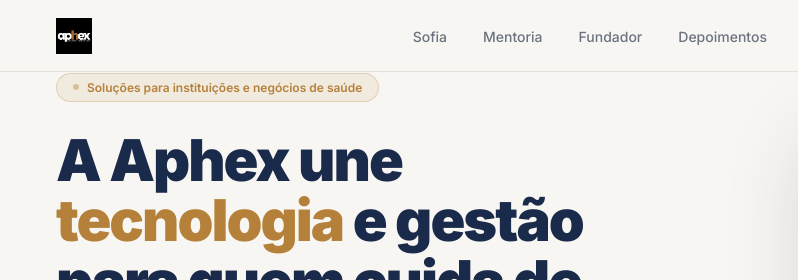
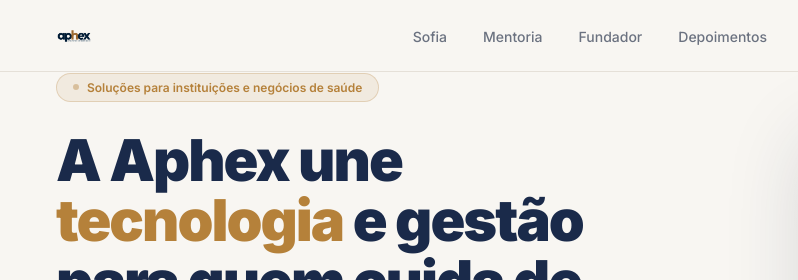
Before and after one commit to Aphex-consultoria/aphex-site, a website: page index.html in a window 1280 px wide. Shown: the top 280 px of the page, 0-798 px from the left. Drawn offline with Linux system fonts and the light colour scheme.

Commit message:
atualização do logo aphex 500

```diff
--- a/index.html
+++ b/index.html
@@ -298,7 +298,7 @@ footer p{font-size:13px;color:rgba(255,255,255,.35)}
 <body>
 
 <nav>
-  <img class="nav-logo" src="aphex-logo.jpg" alt="Aphex" decoding="async">
+  <img class="nav-logo" src="Aphex%20500.png" alt="Aphex" decoding="async">
   <ul class="nav-links">
     <li><a href="#sofia">Sofia</a></li>
     <li><a href="#mentoria">Mentoria</a></li>
@@ -498,7 +498,7 @@ footer p{font-size:13px;color:rgba(255,255,255,.35)}
 </section>
 
 <footer>
-  <img class="flogo" src="aphex-logo.jpg" alt="Aphex" decoding="async">
+  <img class="flogo" src="Aphex%20500.png" alt="Aphex" decoding="async">
   <p>© 2026 Aphex Consultoria e Gestão em Saúde. CNPJ 54.288.537/0001-28. Jundiaí, SP.</p>
   <div class="flinks">
     <a href="#">Privacidade</a>
```
Also changed, not shown: aphex-logo.jpg (deleted).
